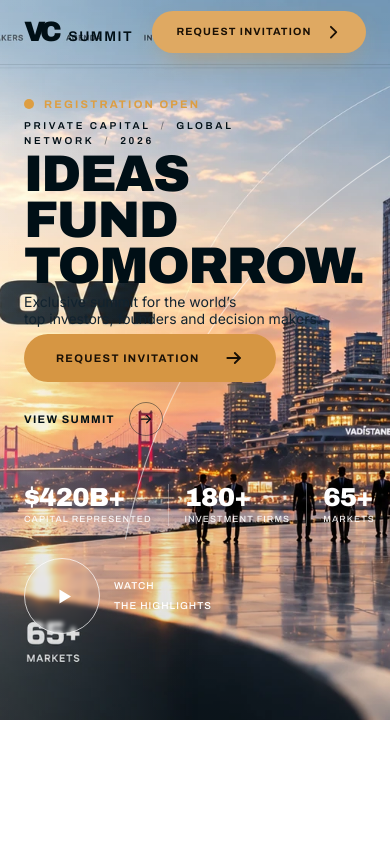
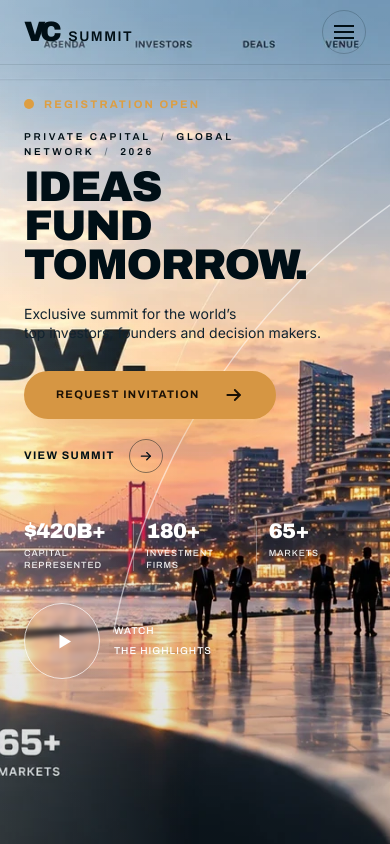
Before and after one commit to nimadorostkar/Startup-Accelerator, a Next.js app: page / in a window 390 px wide. Built offline with nearby package versions, Linux system fonts and the light colour scheme.

Commit message:
some bugs

```diff
--- a/src/components/Hero.tsx
+++ b/src/components/Hero.tsx
@@ -11,11 +11,11 @@ const STATS = [
 
 export default function Hero() {
   return (
-    <section className="relative min-h-[720px] w-full overflow-hidden lg:h-screen lg:max-h-[1080px] lg:min-h-[640px]">
+    <section className="relative min-h-[100svh] w-full overflow-hidden lg:h-[100svh] lg:min-h-[640px]">
       {/* Background */}
       <Image
         src="/images/hero.webp"
-        alt="Investors gathering at the Global Capital Summit venue overlooking the Bosphorus at sunset"
+        alt="Investors gathering outside a waterfront summit venue at sunset"
         fill
         priority
         sizes="100vw"
@@ -23,8 +23,14 @@ export default function Hero() {
       />
 
       {/* Legibility overlays */}
-      <div className="absolute inset-0 bg-gradient-to-r from-white/20 via-white/0 to-transparent" />
-      <div className="absolute inset-0 bg-gradient-to-b from-white/10 via-transparent to-black/15" />
+      <div
+        aria-hidden="true"
+        className="absolute inset-0 bg-gradient-to-r from-white/20 via-white/0 to-transparent"
+      />
+      <div
+        aria-hidden="true"
+        className="absolute inset-0 bg-gradient-to-b from-white/10 via-transparent to-black/15"
+      />
 
       {/* Decorative sweep */}
       <svg
@@ -45,20 +51,24 @@ export default function Hero() {
       <Navbar />
 
       {/* Content */}
-      <div className="relative z-20 mx-auto flex h-full w-full max-w-[1920px] flex-col px-6 pt-[64px] sm:px-8 lg:px-[4.31vw] lg:pt-[5.8vw]">
+      <div className="relative z-20 mx-auto h-full w-full max-w-[1920px] @container">
+        <div className="flex h-full flex-col px-6 pt-[64px] sm:px-8 lg:px-[4.31cqw] lg:pt-[5.8cqw]">
           {/* Upper block */}
-        <div className="flex flex-1 items-start justify-between gap-8 pt-8 lg:pt-[3.55vw]">
+          <div className="flex min-w-0 flex-1 items-start justify-between gap-8 pt-8 lg:pt-[3.55cqw]">
             <div>
               {/* Eyebrow */}
-            <div className="flex items-center gap-[0.9em] text-[11px] lg:text-[0.72vw]">
-              <span className="h-[0.92em] w-[0.92em] shrink-0 rounded-full bg-gold" />
-              <span className="font-display text-[1em] font-bold tracking-[0.2em] text-gold uppercase">
+              <div className="flex items-center gap-[0.9em] text-[11px] lg:text-[0.72cqw]">
+                <span
+                  aria-hidden="true"
+                  className="bg-gold h-[0.92em] w-[0.92em] shrink-0 rounded-full"
+                />
+                <span className="font-display text-gold text-[1em] font-bold tracking-[0.2em] uppercase">
                   Registration Open
                 </span>
               </div>
 
               {/* Kicker */}
-            <p className="mt-[1.35vw] font-display text-[10px] font-semibold tracking-[0.27em] text-ink uppercase lg:text-[0.66vw]">
+              <p className="font-display mt-4 text-[10px] font-semibold tracking-[0.27em] text-ink uppercase lg:mt-[1.35cqw] lg:text-[0.66cqw]">
                 Private Capital
                 <span className="mx-[1em] text-ink/45">/</span>
                 Global Network
@@ -67,7 +77,7 @@ export default function Hero() {
               </p>
 
               {/* Headline */}
-            <h1 className="mt-[0.8vw] font-display text-[13.2vw] leading-[0.895] font-black tracking-[-0.035em] text-ink uppercase lg:text-[4.51vw]">
+              <h1 className="font-display mt-2 text-[11vw] leading-[0.92] font-black tracking-[-0.035em] text-ink uppercase sm:text-[8.5vw] md:text-[7vw] lg:mt-[0.8cqw] lg:text-[4.51cqw] lg:leading-[0.895]">
                 Ideas
                 <br />
                 Fund
@@ -76,29 +86,29 @@ export default function Hero() {
               </h1>
 
               {/* Sub copy */}
-            <p className="mt-[1.2vw] text-[14px] leading-[1.21] font-normal text-ink-soft lg:text-[0.9vw]">
+              <p className="mt-5 text-[14px] leading-[1.35] font-normal text-ink-soft lg:mt-[1.2cqw] lg:text-[0.9cqw] lg:leading-[1.08]">
                 Exclusive summit for the world&rsquo;s
                 <br />
                 top investors, founders and decision makers.
               </p>
 
               {/* CTAs */}
-            <div className="mt-[1.6vw] flex flex-wrap items-center gap-5 lg:gap-[2.7vw]">
+              <div className="mt-7 flex flex-wrap items-center gap-5 lg:mt-[1.24cqw] lg:gap-[2.7cqw]">
                 <Link
                   href="#request"
-                className="group inline-flex h-[48px] items-center justify-center gap-6 rounded-full bg-gold-btn px-8 shadow-[0_16px_38px_-16px_rgba(214,150,67,0.85)] transition-all duration-200 hover:brightness-105 lg:h-[2.93vw] lg:max-h-[58px] lg:min-h-[42px] lg:w-[15.31vw] lg:max-w-[300px] lg:justify-between lg:px-[2.25vw]"
+                  className="group bg-gold-btn inline-flex h-[48px] items-center justify-center gap-6 rounded-full px-8 shadow-[0_16px_38px_-16px_rgba(214,150,67,0.85)] transition-all duration-200 hover:brightness-105 lg:h-[2.93cqw] lg:max-h-[58px] lg:min-h-[42px] lg:w-[15.31cqw] lg:justify-between lg:px-[2.25cqw]"
                 >
-                <span className="font-display text-[11px] font-bold tracking-[0.12em] text-gold-ink uppercase lg:text-[max(9px,0.69vw)]">
+                  <span className="font-display text-gold-ink text-[11px] font-bold tracking-[0.12em] whitespace-nowrap uppercase lg:text-[max(9px,0.69cqw)]">
                     Request Invitation
                   </span>
-                <ArrowRight className="h-[1.25em] w-[1.25em] text-gold-ink transition-transform duration-200 group-hover:translate-x-1" />
+                  <ArrowRight className="text-gold-ink h-[1.25em] w-[1.25em] transition-transform duration-200 group-hover:translate-x-1" />
                 </Link>
 
                 <Link
                   href="#summit"
-                className="group inline-flex items-center gap-3.5 text-[11px] lg:gap-[1vw] lg:text-[max(9px,0.69vw)]"
+                  className="group inline-flex items-center gap-3.5 text-[11px] lg:gap-[1cqw] lg:text-[max(9px,0.69cqw)]"
                 >
-                <span className="font-display text-[1em] font-bold tracking-[0.12em] text-ink uppercase">
+                  <span className="font-display text-[1em] font-bold tracking-[0.12em] whitespace-nowrap text-ink uppercase">
                     View Summit
                   </span>
                   <span className="flex h-[3.1em] w-[3.1em] items-center justify-center rounded-full border border-ink/45 transition-colors duration-200 group-hover:border-ink">
@@ -109,7 +119,7 @@ export default function Hero() {
             </div>
 
             {/* Corner mark */}
-          <div className="hidden shrink-0 items-start gap-[1.05vw] pt-[1.4vw] text-[0.72vw] lg:flex">
+            <div className="hidden shrink-0 items-start gap-[1.05cqw] pt-[1.4cqw] text-[0.72cqw] lg:flex">
               <PlusMark className="h-[2.75em] w-[2.75em] shrink-0 text-white/85" />
               <p className="font-display text-[1em] leading-[1.35] font-medium tracking-[0.12em] text-white uppercase">
                 Global
@@ -122,20 +132,22 @@ export default function Hero() {
           </div>
 
           {/* Lower bar */}
-        <div className="mt-12 flex flex-wrap items-end justify-between gap-8 pb-10 lg:mt-0 lg:items-center lg:pb-[3.73vw]">
+          <div className="mt-12 flex flex-wrap items-end justify-between gap-8 pb-10 lg:mt-0 lg:items-center lg:pb-[3.55cqw]">
             {/* Stats */}
-          <div className="flex items-stretch">
+            <div className="flex w-full items-stretch sm:w-auto">
               {STATS.map((stat, i) => (
                 <div
                   key={stat.label}
-                className={`${i > 0 ? "border-l border-white/30 pl-4 lg:pl-[3.4vw]" : ""} ${
-                  i < STATS.length - 1 ? "pr-4 lg:pr-[3.4vw]" : ""
-                }`}
+                  className={`min-w-0 flex-1 sm:flex-none ${
+                    i > 0
+                      ? "border-l border-white/30 pl-3 sm:pl-5 lg:pl-[3.4cqw]"
+                      : ""
+                  } ${i < STATS.length - 1 ? "pr-3 sm:pr-5 lg:pr-[3.4cqw]" : ""}`}
                 >
-                <p className="font-display text-[26px] leading-none font-black tracking-[-0.03em] text-white lg:text-[2.21vw]">
+                  <p className="font-display text-[21px] leading-none font-black tracking-[-0.03em] text-white sm:text-[26px] lg:text-[2.21cqw]">
                     {stat.value}
                   </p>
-                <p className="mt-[0.33em] font-display text-[9px] font-medium tracking-[0.12em] whitespace-nowrap text-white/90 uppercase lg:text-[max(9px,0.72vw)]">
+                  <p className="font-display mt-[0.55em] text-[9px] leading-[1.35] font-medium tracking-[0.1em] text-white/90 uppercase sm:mt-[0.33em] lg:mt-[0.33em] lg:text-[max(9px,0.72cqw)] lg:whitespace-nowrap">
                     {stat.label}
                   </p>
                 </div>
@@ -145,7 +157,7 @@ export default function Hero() {
             {/* Watch */}
             <Link
               href="#highlights"
-            className="group flex items-center gap-3.5 text-[10px] lg:gap-[1.6vw] lg:text-[max(9px,0.59vw)]"
+              className="group flex items-center gap-3.5 text-[10px] lg:translate-y-[0.68cqw] lg:gap-[1.18cqw] lg:text-[max(9px,0.67cqw)]"
             >
               <span className="flex h-[7.6em] w-[7.6em] shrink-0 items-center justify-center rounded-full border border-white/70 backdrop-blur-[2px] transition-colors duration-200 group-hover:border-white">
                 <PlayIcon className="h-[3.1em] w-[3.1em] translate-x-[0.08em] text-white" />
@@ -158,6 +170,7 @@ export default function Hero() {
             </Link>
           </div>
         </div>
+      </div>
     </section>
   );
 }
--- /dev/null
+++ b/src/components/MobileMenu.tsx
@@ -0,0 +1,78 @@
+"use client";
+
+import Link from "next/link";
+import { useEffect, useState } from "react";
+import { NAV_LINKS } from "./nav-links";
+
+export default function MobileMenu() {
+  const [open, setOpen] = useState(false);
+
+  useEffect(() => {
+    if (!open) return;
+    const onKey = (e: KeyboardEvent) => e.key === "Escape" && setOpen(false);
+    document.addEventListener("keydown", onKey);
+    document.body.style.overflow = "hidden";
+    return () => {
+      document.removeEventListener("keydown", onKey);
+      document.body.style.overflow = "";
+    };
+  }, [open]);
+
+  return (
+    <div className="lg:hidden">
+      <button
+        type="button"
+        onClick={() => setOpen((v) => !v)}
+        aria-expanded={open}
+        aria-controls="mobile-nav"
+        aria-label={open ? "Close menu" : "Open menu"}
+        className="flex h-11 w-11 items-center justify-center rounded-full border border-ink/20 text-ink transition-colors duration-200 hover:border-ink/50"
+      >
+        <span className="relative block h-3.5 w-5">
+          <span
+            className={`absolute left-0 block h-[1.5px] w-full bg-current transition-transform duration-200 ${
+              open ? "top-1.5 rotate-45" : "top-0"
+            }`}
+          />
+          <span
+            className={`absolute top-1.5 left-0 block h-[1.5px] w-full bg-current transition-opacity duration-200 ${
+              open ? "opacity-0" : "opacity-100"
+            }`}
+          />
+          <span
+            className={`absolute left-0 block h-[1.5px] w-full bg-current transition-transform duration-200 ${
+              open ? "top-1.5 -rotate-45" : "top-3"
+            }`}
+          />
+        </span>
+      </button>
+
+      {open && (
+        <div
+          id="mobile-nav"
+          className="fixed inset-x-0 top-[64px] bottom-0 z-40 bg-white/95 backdrop-blur-md"
+        >
+          <nav className="flex flex-col px-6 pt-6">
+            {NAV_LINKS.map((link) => (
+              <Link
+                key={link.label}
+                href={link.href}
+                onClick={() => setOpen(false)}
+                className="font-display border-b border-ink/10 py-4 text-[13px] font-semibold tracking-[0.14em] text-ink uppercase"
+              >
+                {link.label}
+              </Link>
+            ))}
+            <Link
+              href="#request"
+              onClick={() => setOpen(false)}
+              className="font-display bg-gold-btn mt-8 inline-flex h-12 items-center justify-center rounded-full text-[11.5px] font-bold tracking-[0.12em] text-gold-ink uppercase"
+            >
+              Request Invitation
+            </Link>
+          </nav>
+        </div>
+      )}
+    </div>
+  );
+}
--- a/src/components/Navbar.tsx
+++ b/src/components/Navbar.tsx
@@ -1,58 +1,64 @@
 import Link from "next/link";
+import MobileMenu from "./MobileMenu";
+import { NAV_LINKS } from "./nav-links";
 import { ChevronRight } from "./icons";
-
-const NAV_LINKS = [
-  { label: "About", href: "#about" },
-  { label: "Speakers", href: "#speakers" },
-  { label: "Agenda", href: "#agenda" },
-  { label: "Investors", href: "#investors" },
-  { label: "Deals", href: "#deals" },
-  { label: "Venue", href: "#venue" },
-];
 
 export default function Navbar() {
   return (
     <header className="absolute inset-x-0 top-0 z-30">
       <div className="border-b border-ink/10">
-        <div className="mx-auto flex h-[64px] w-full max-w-[1920px] items-center px-6 sm:px-8 lg:h-[5.8vw] lg:max-h-[112px] lg:min-h-[68px] lg:px-[4.1vw]">
+        <div className="mx-auto w-full max-w-[1920px] @container">
+          <div className="flex h-[64px] items-center px-6 sm:px-8 lg:h-[5.8cqw] lg:min-h-[68px] lg:px-[4.1cqw]">
             {/* Logo */}
-          <Link href="/" className="flex shrink-0 items-baseline gap-[0.5em]">
-            <span className="font-display text-[28px] leading-none font-black tracking-[-0.055em] text-ink lg:text-[2.51vw]">
-              <span className="inline-block -mr-[0.15em]">V</span>
+            <Link
+              href="/"
+              className="flex shrink-0 items-baseline gap-[0.5em]"
+              aria-label="VC Summit home"
+            >
+              <span className="font-display text-[28px] leading-none font-black tracking-[-0.055em] text-ink lg:text-[2.51cqw]">
+                <span className="-mr-[0.15em] inline-block">V</span>
                 <span className="inline-block">C</span>
               </span>
-            <span className="font-display text-[14px] leading-none font-semibold tracking-[0.11em] text-ink lg:text-[1.2vw]">
+              <span className="font-display text-[14px] leading-none font-semibold tracking-[0.11em] text-ink lg:text-[1.2cqw]">
                 SUMMIT
               </span>
             </Link>
 
             {/* Divider */}
-          <span className="mx-[2.3vw] hidden h-[2.8vw] max-h-[54px] w-px bg-ink/20 lg:block" />
+            <span
+              aria-hidden="true"
+              className="mx-[2.3cqw] hidden h-[2.8cqw] w-px bg-ink/20 lg:block"
+            />
 
             {/* Links */}
-          <nav className="hidden flex-1 items-center justify-center gap-[1.72vw] pr-[4.13vw] lg:flex">
+            <nav
+              aria-label="Primary"
+              className="hidden flex-1 items-center justify-center gap-[1.72cqw] pr-[4.13cqw] lg:flex"
+            >
               {NAV_LINKS.map((link) => (
                 <Link
                   key={link.label}
                   href={link.href}
-                className="font-display text-[max(9px,0.6vw)] font-semibold tracking-[0.12em] whitespace-nowrap text-ink/90 uppercase transition-colors duration-200 hover:text-gold"
+                  className="font-display text-[max(9px,0.6cqw)] font-semibold tracking-[0.12em] whitespace-nowrap text-ink/90 uppercase transition-colors duration-200 hover:text-gold"
                 >
                   {link.label}
                 </Link>
               ))}
             </nav>
 
-          {/* CTA */}
-          <div className="ml-auto flex items-center lg:ml-0">
+            {/* CTA + mobile menu */}
+            <div className="ml-auto flex items-center gap-3 lg:ml-0 lg:gap-0">
               <Link
                 href="#request"
-              className="group inline-flex h-[42px] items-center justify-center gap-3 rounded-full bg-gold-light px-6 shadow-[0_10px_28px_-12px_rgba(214,150,67,0.85)] transition-all duration-200 hover:brightness-105 lg:h-[2.57vw] lg:max-h-[50px] lg:min-h-[38px] lg:w-[14.7vw] lg:max-w-[284px] lg:justify-between lg:px-[2.1vw]"
+                className="group bg-gold-light hidden h-[42px] items-center justify-center gap-3 rounded-full px-6 shadow-[0_10px_28px_-12px_rgba(214,150,67,0.85)] transition-all duration-200 hover:brightness-105 sm:inline-flex lg:h-[2.57cqw] lg:max-h-[50px] lg:min-h-[38px] lg:w-[14.7cqw] lg:justify-between lg:px-[2.1cqw]"
               >
-              <span className="font-display text-[10.5px] font-bold tracking-[0.11em] text-gold-ink uppercase lg:text-[max(9px,0.63vw)]">
+                <span className="font-display text-[10.5px] font-bold tracking-[0.11em] whitespace-nowrap text-gold-ink uppercase lg:text-[max(9px,0.63cqw)]">
                   Request Invitation
                 </span>
                 <ChevronRight className="h-[1.15em] w-[1.15em] text-gold-ink transition-transform duration-200 group-hover:translate-x-0.5" />
               </Link>
+              <MobileMenu />
+            </div>
           </div>
         </div>
       </div>
--- /dev/null
+++ b/src/components/nav-links.ts
@@ -0,0 +1,8 @@
+export const NAV_LINKS = [
+  { label: "About", href: "#about" },
+  { label: "Speakers", href: "#speakers" },
+  { label: "Agenda", href: "#agenda" },
+  { label: "Investors", href: "#investors" },
+  { label: "Deals", href: "#deals" },
+  { label: "Venue", href: "#venue" },
+] as const;
```
Also changed, not shown: src/app/globals.css (+17 -0 lines), src/components/icons.tsx (+6 -1 lines), public/images/hero.webp. Lines whose indentation alone changed are shown as unchanged.
